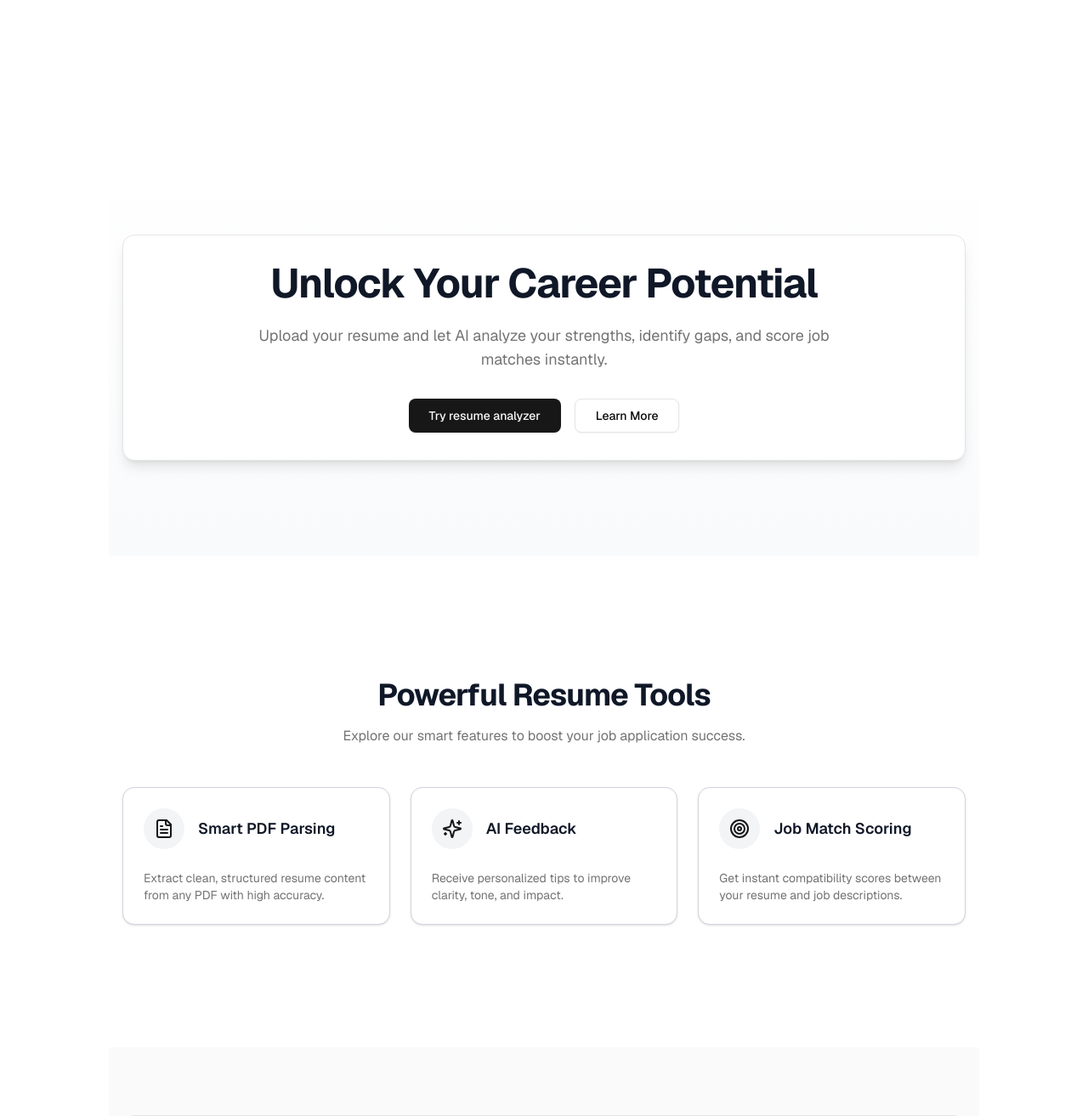
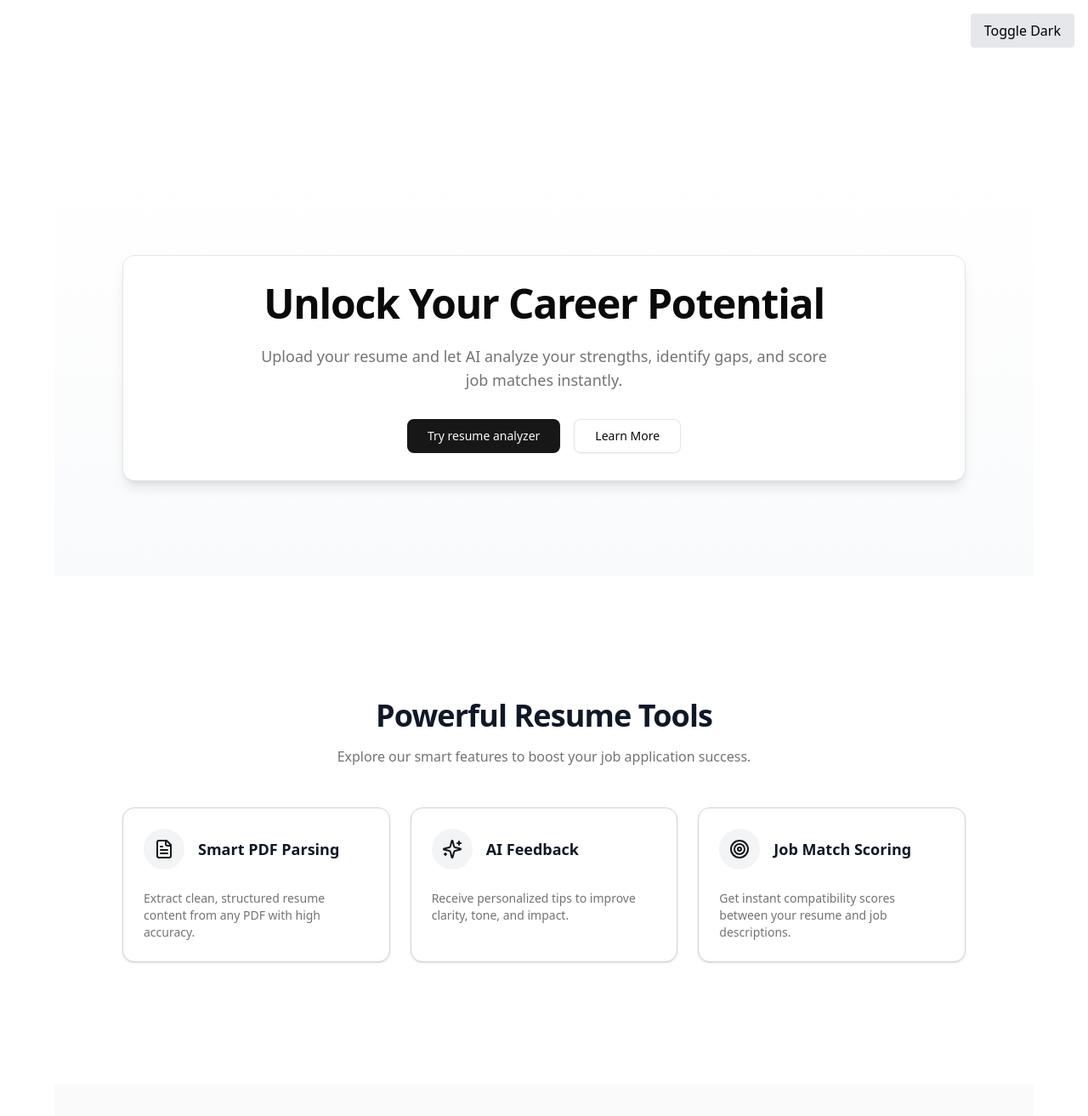
Before and after one commit to aoddy10/ai-resume-analyzer, a Next.js app in the folder frontend/: page / in a window 1280 px wide. Shown: the top 1313 px of the page at 85% size. Built offline with nearby package versions, Linux system fonts and the light colour scheme.

Commit message:
style: User can click switch theme button to change light/dark theme.Implement dark mode to main layout, main page, hero section, feature section.

```diff
--- a/frontend/src/app/layout.tsx
+++ b/frontend/src/app/layout.tsx
@@ -2,6 +2,8 @@ import type { Metadata } from "next";
 import { Geist, Geist_Mono } from "next/font/google";
 import "./globals.css";
 import { Toaster } from "@/components/ui/sonner";
+import { AppThemeProvider } from "@/components/theme-provider";
+import { ThemeToggleButton } from "@/components/Theme-toggle-button";
 
 const geistSans = Geist({
     variable: "--font-geist-sans",
@@ -25,12 +27,21 @@ export default function RootLayout({
     children: React.ReactNode;
 }>) {
     return (
-        <html lang="en">
+        <html lang="en" suppressHydrationWarning>
             <body
-                className={`${geistSans.variable} ${geistMono.variable} antialiased bg-white text-gray-900`}
+                className={`${geistSans.variable} ${geistMono.variable} antialiased bg-background text-foreground min-h-screen`}
             >
-                {children}
-                <Toaster />
+                <AppThemeProvider>
+                    <div className="min-h-screen flex flex-col">
+                        <div className="flex justify-end p-4">
+                            <ThemeToggleButton />
+                        </div>
+                        <main className="flex-1 w-full px-4 sm:px-6 md:px-8">
+                            {children}
+                        </main>
+                        <Toaster />
+                    </div>
+                </AppThemeProvider>
             </body>
         </html>
     );
--- a/frontend/src/app/page.tsx
+++ b/frontend/src/app/page.tsx
@@ -4,8 +4,8 @@ import ScreenshotSection from "@/components/ScreenshotSection";
 
 export default function Home() {
     return (
-        <div className="grid grid-rows-[20px_1fr_20px] items-center justify-items-center min-h-screen p-8 pb-20 gap-16 sm:p-20 font-[family-name:var(--font-geist-sans)]">
-            <main className="flex flex-col gap-[32px] row-start-2 items-center sm:items-start">
+        <div className="grid grid-rows-[20px_1fr_20px] items-center justify-items-center min-h-screen px-4 py-8 pb-20 gap-16 sm:px-6 md:px-8 bg-background text-foreground">
+            <main className="flex flex-col gap-8 row-start-2 items-center sm:items-start w-full">
                 <Hero />
 
                 <Feature />
--- a/frontend/src/components/Feature.tsx
+++ b/frontend/src/components/Feature.tsx
@@ -5,9 +5,9 @@ import FeatureCard from "@/components/FeatureCard";
 
 export default function Feature() {
     return (
-        <section className="w-full bg-white py-20 md:py-28">
+        <section className="w-full bg-white dark:bg-background py-20 md:py-28">
             <div className="container mx-auto max-w-screen-lg px-4 text-center">
-                <h2 className="text-3xl md:text-4xl font-bold tracking-tight text-gray-900">
+                <h2 className="text-3xl md:text-4xl font-bold tracking-tight text-gray-900 dark:text-white">
                     Powerful Resume Tools
                 </h2>
                 <p className="mt-4 text-muted-foreground max-w-2xl mx-auto">
--- a/frontend/src/components/FeatureCard.tsx
+++ b/frontend/src/components/FeatureCard.tsx
@@ -17,17 +17,19 @@ export default function FeatureCard({
     return (
         <Card
             className={`text-left hover:shadow-md transition ${
-                variant === "outline" ? "border border-gray-300" : ""
+                variant === "outline"
+                    ? "border border-gray-300 dark:border-gray-700"
+                    : ""
             }`}
         >
             <CardHeader className="flex flex-row items-center gap-4">
-                <div className="rounded-full bg-gray-100 p-3">
+                <div className="rounded-full bg-gray-100 dark:bg-muted p-3">
                     <Icon
                         className="h-6 w-6 text-primary"
                         data-testid="feature-icon"
                     />
                 </div>
-                <CardTitle className="text-lg font-semibold text-gray-900">
+                <CardTitle className="text-lg font-semibold text-gray-900 dark:text-white">
                     {title}
                 </CardTitle>
             </CardHeader>
--- a/frontend/src/components/Hero.tsx
+++ b/frontend/src/components/Hero.tsx
@@ -11,11 +11,11 @@ import {
 
 export default function Hero() {
     return (
-        <section className="w-full bg-gradient-to-b from-white to-gray-50 py-20 md:py-28">
+        <section className="w-full bg-gradient-to-b from-white to-gray-50 dark:from-background dark:to-muted py-20 md:py-28">
             <div className="container mx-auto max-w-screen-lg px-4">
-                <Card className="text-center shadow-lg p-8">
+                <Card className="text-center shadow-lg p-6 sm:p-8 bg-card text-card-foreground">
                     <CardContent>
-                        <CardTitle className="text-4xl md:text-5xl font-bold tracking-tight text-gray-900">
+                        <CardTitle className="text-4xl md:text-5xl font-bold tracking-tight text-foreground">
                             Unlock Your Career Potential
                         </CardTitle>
                         <CardDescription className="mt-6 text-lg text-muted-foreground max-w-2xl mx-auto">
--- /dev/null
+++ b/frontend/src/components/Theme-provider.tsx
@@ -0,0 +1,7 @@
+"use client";
+
+import { ThemeProvider } from "next-themes";
+
+export function AppThemeProvider({ children }: { children: React.ReactNode }) {
+    return <ThemeProvider attribute="class">{children}</ThemeProvider>;
+}
--- /dev/null
+++ b/frontend/src/components/Theme-toggle-button.tsx
@@ -0,0 +1,16 @@
+"use client";
+
+import { useTheme } from "next-themes";
+
+export function ThemeToggleButton() {
+    const { theme, setTheme } = useTheme();
+
+    return (
+        <button
+            className="px-4 py-2 rounded bg-gray-200 dark:bg-gray-800 text-black dark:text-white"
+            onClick={() => setTheme(theme === "dark" ? "light" : "dark")}
+        >
+            Toggle {theme === "dark" ? "Light" : "Dark"}
+        </button>
+    );
+}
```
